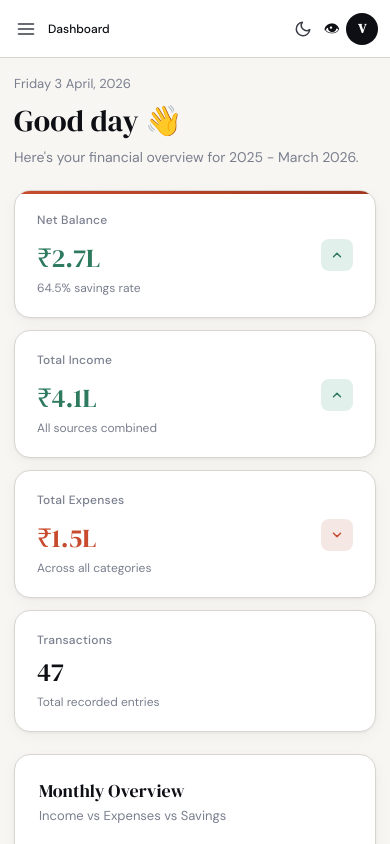
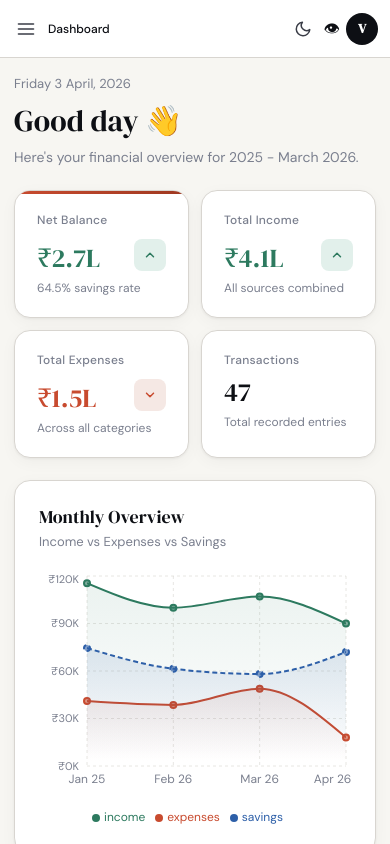
Before and after one commit to Anisha2123/Ledger, a React (Vite) app: page / in a window 390 px wide. Shown: the top 844 px of the page. Built offline with nearby package versions, Linux system fonts and the light colour scheme.

Commit message:
mobile layout issues resolved,dark light mode issues resolved

```diff
--- a/src/components/charts/BalanceTrendChart.jsx
+++ b/src/components/charts/BalanceTrendChart.jsx
@@ -8,10 +8,12 @@ function CustomTooltip({ active, payload, label }) {
   if (!active || !payload?.length) return null
   return (
     <div style={{
-      background: 'var(--color-ink)', color: 'white',
+      background: '#0d0f14',
+      color: '#ffffff',
       borderRadius: 10, padding: '10px 14px',
-      fontSize: 13, boxShadow: 'var(--shadow-float)',
-      border: 'none',
+      fontSize: 13,
+      boxShadow: '0 8px 32px rgba(0,0,0,0.5), 0 2px 8px rgba(0,0,0,0.3)',
+      border: '1px solid rgba(255,255,255,0.1)',
     }}>
       <div style={{ fontWeight: 600, marginBottom: 6 }}>{label}</div>
       {payload.map(p => (
--- a/src/components/charts/CategoryChart.jsx
+++ b/src/components/charts/CategoryChart.jsx
@@ -9,9 +9,11 @@ function CustomTooltip({ active, payload }) {
   const d = payload[0]
   return (
     <div style={{
-      background: 'var(--color-ink)', color: 'white',
+      background: '#0d0f14',
+      color: '#ffffff',
       borderRadius: 10, padding: '9px 13px', fontSize: 13,
-      boxShadow: 'var(--shadow-float)',
+      boxShadow: '0 8px 32px rgba(0,0,0,0.5), 0 2px 8px rgba(0,0,0,0.3)',
+      border: '1px solid rgba(255,255,255,0.1)',
     }}>
       <div style={{ fontWeight: 600 }}>{d.name}</div>
       <div style={{ color: 'rgba(255,255,255,0.7)', marginTop: 2 }}>{formatINR(d.value)}</div>
--- a/src/components/ui/SummaryCards.jsx
+++ b/src/components/ui/SummaryCards.jsx
@@ -51,7 +51,12 @@ export default function SummaryCards() {
   ]
 
   return (
-    <div style={{ display: 'grid', gridTemplateColumns: 'repeat(auto-fit, minmax(min(100%, 200px), 1fr))', gap: 12 }}>
+    <div style={{
+      display: 'grid',
+      gridTemplateColumns: 'repeat(auto-fit, minmax(min(100%, 200px), 1fr))',
+      gap: 12
+    }}
+    className="summary-cards-grid">
       {cards.map((card, i) => (
         <div
           key={card.label}
--- a/src/index.css
+++ b/src/index.css
@@ -202,6 +202,13 @@ body {
   display: grid;
 }
 
+/* Summary cards responsive */
+@media (max-width: 768px) {
+  .summary-cards-grid {
+    grid-template-columns: repeat(2, 1fr) !important;
+  }
+}
+
 @media (max-width: 768px) {
   .tx-desktop-row {
     display: none !important;
```
